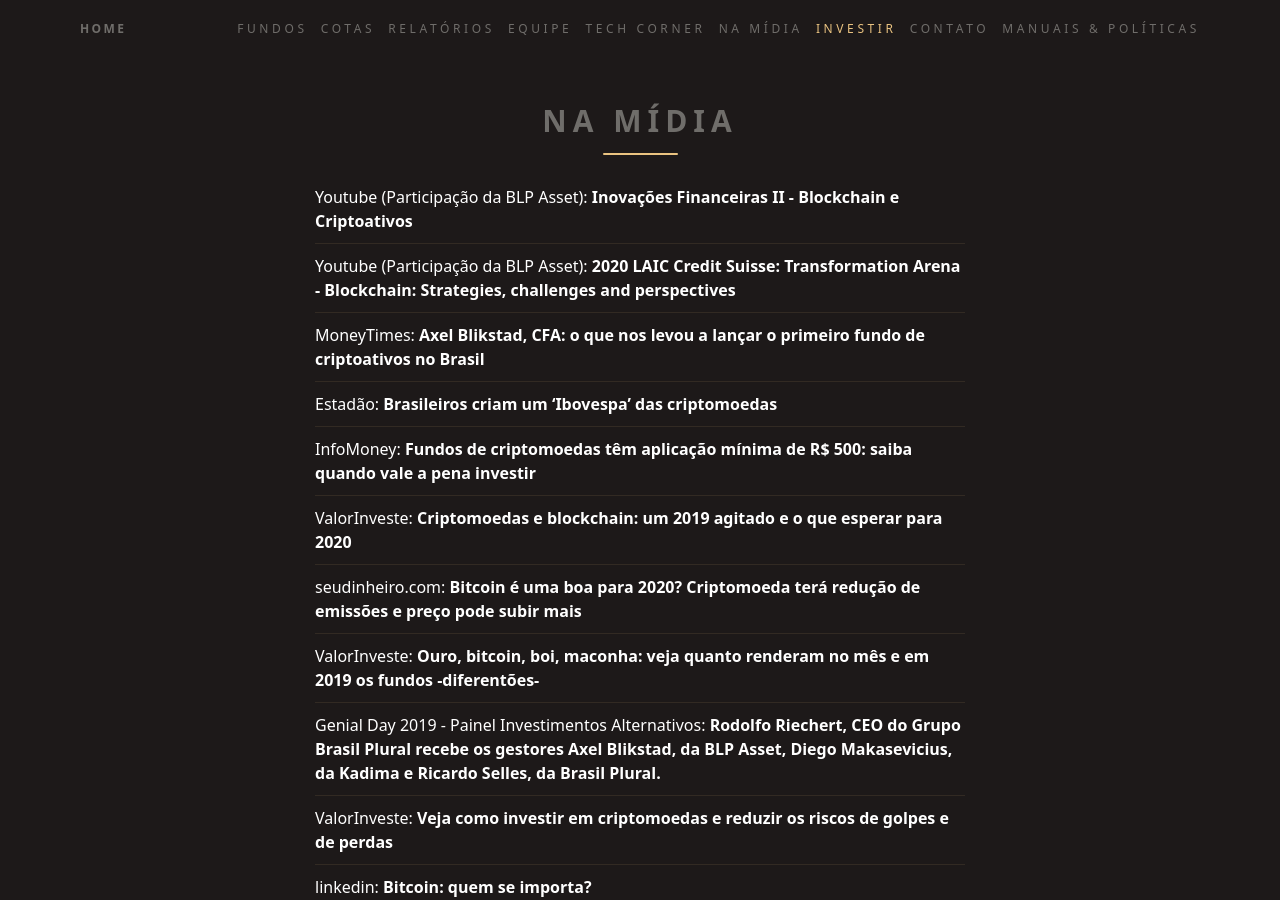
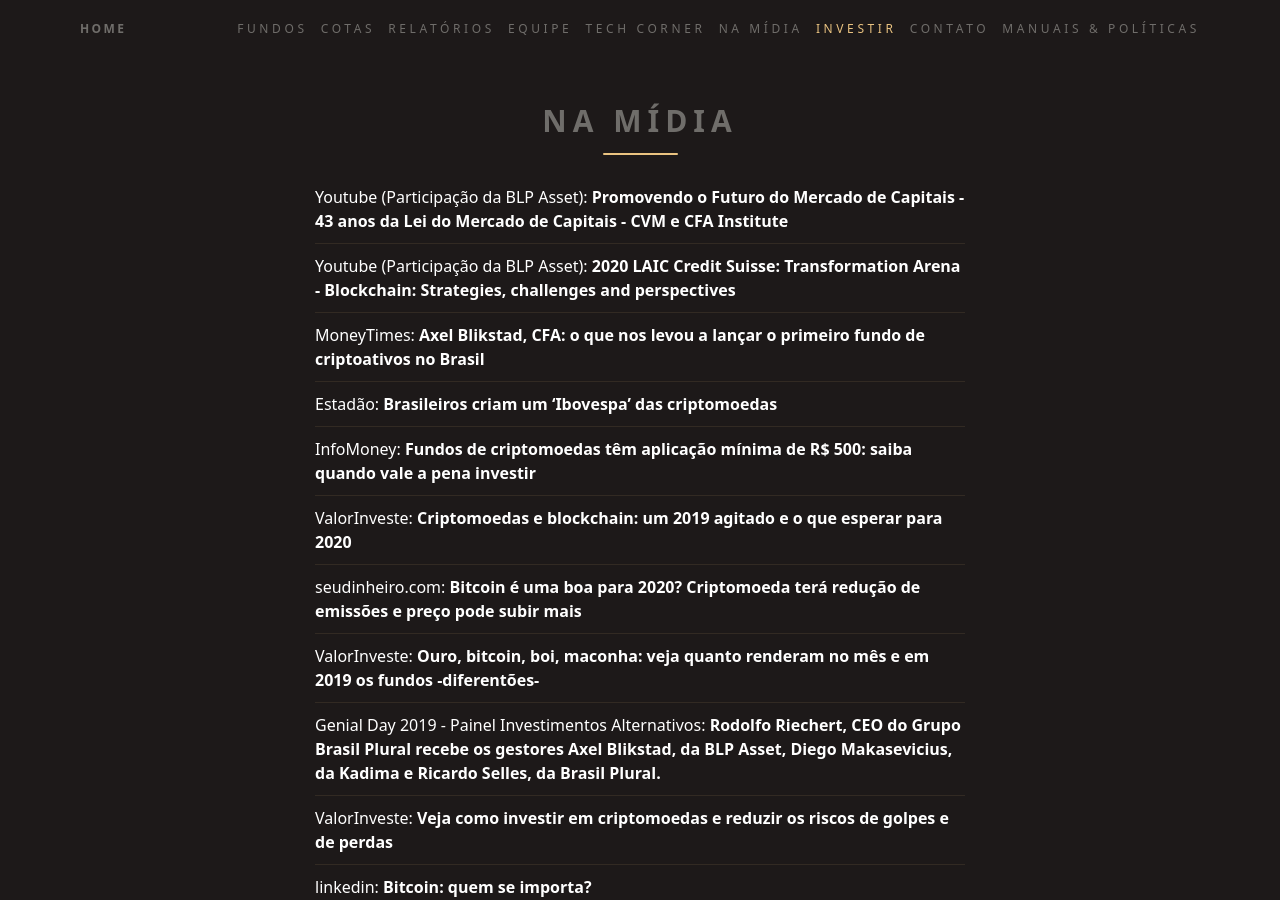
Before and after one commit to ateliedetemas/blpcrypto, a Jekyll site: the page built from _pages/na-midia.md, in a window 1280 px wide and 900 px high. Built offline with Jekyll 4.4.1, drawn with Linux system fonts in a browser that asks for light colours.

Commit message:
Update na-midia.md

```diff
--- a/_pages/na-midia.md
+++ b/_pages/na-midia.md
@@ -3,7 +3,7 @@ lang: pt
 layout: page
 title: Na Mídia
 ---
-|[Youtube (Participação da BLP Asset): **Inovações Financeiras II - Blockchain e Criptoativos**](https://www.youtube.com/watch?v=SMmwOHE96a8&feature=youtu.be)
+|[Youtube (Participação da BLP Asset): **Promovendo o Futuro do Mercado de Capitais - 43 anos da Lei do Mercado de Capitais - CVM e CFA Institute**](https://www.youtube.com/watch?v=SMmwOHE96a8&feature=youtu.be)
 |[Youtube (Participação da BLP Asset): **2020 LAIC Credit Suisse: Transformation Arena - Blockchain: Strategies, challenges and perspectives**](https://www.youtube.com/watch?v=JkSh4UKe_Po&feature=youtu.be)
 |[MoneyTimes: **Axel Blikstad, CFA: o que nos levou a lançar o primeiro fundo de criptoativos no Brasil**](https://moneytimes.com.br/axel-blikstad-cfa-o-que-nos-levou-a-lancar-o-primeiro-fundo-de-criptoativos-no-brasil/)
 |[Estadão: **Brasileiros criam um ‘Ibovespa’ das criptomoedas**](https://economia.estadao.com.br/noticias/geral,brasileiros-criam-um-ibovespa-das-criptomoedas,70003154197)
```
